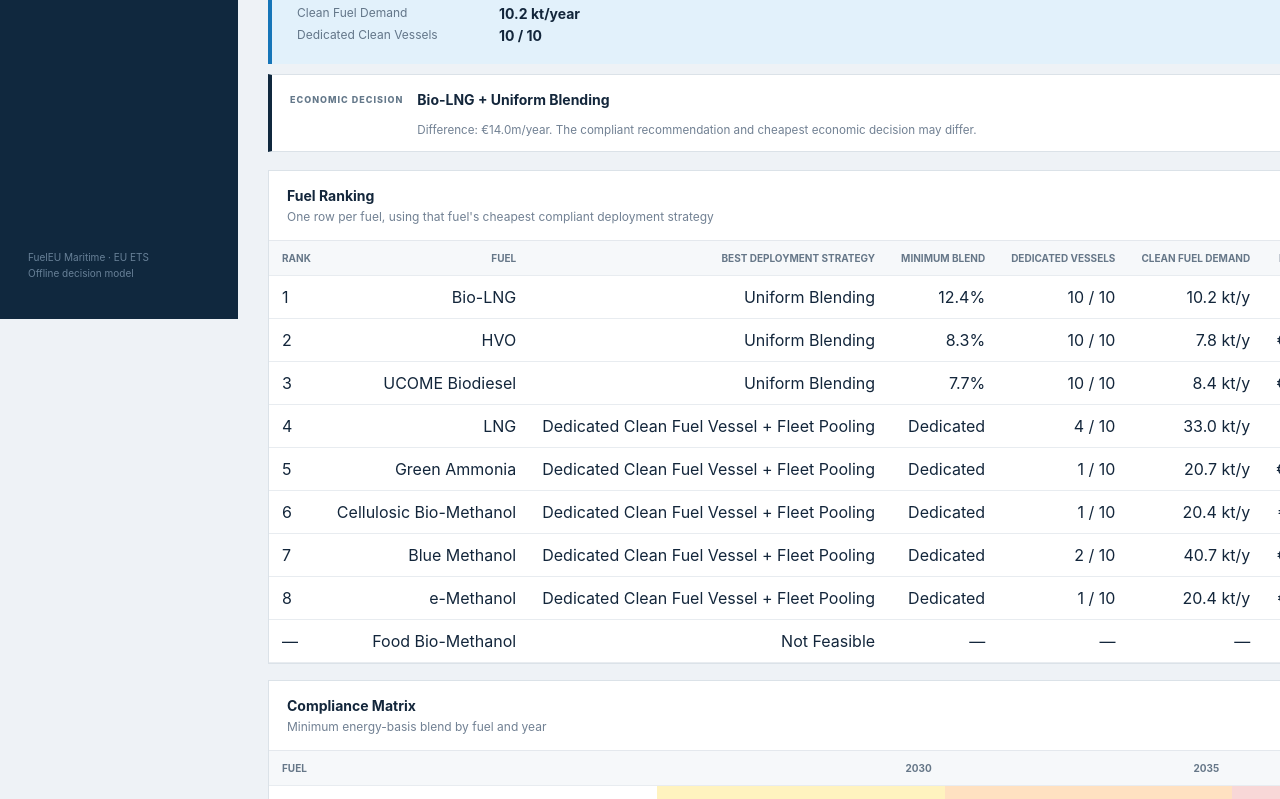
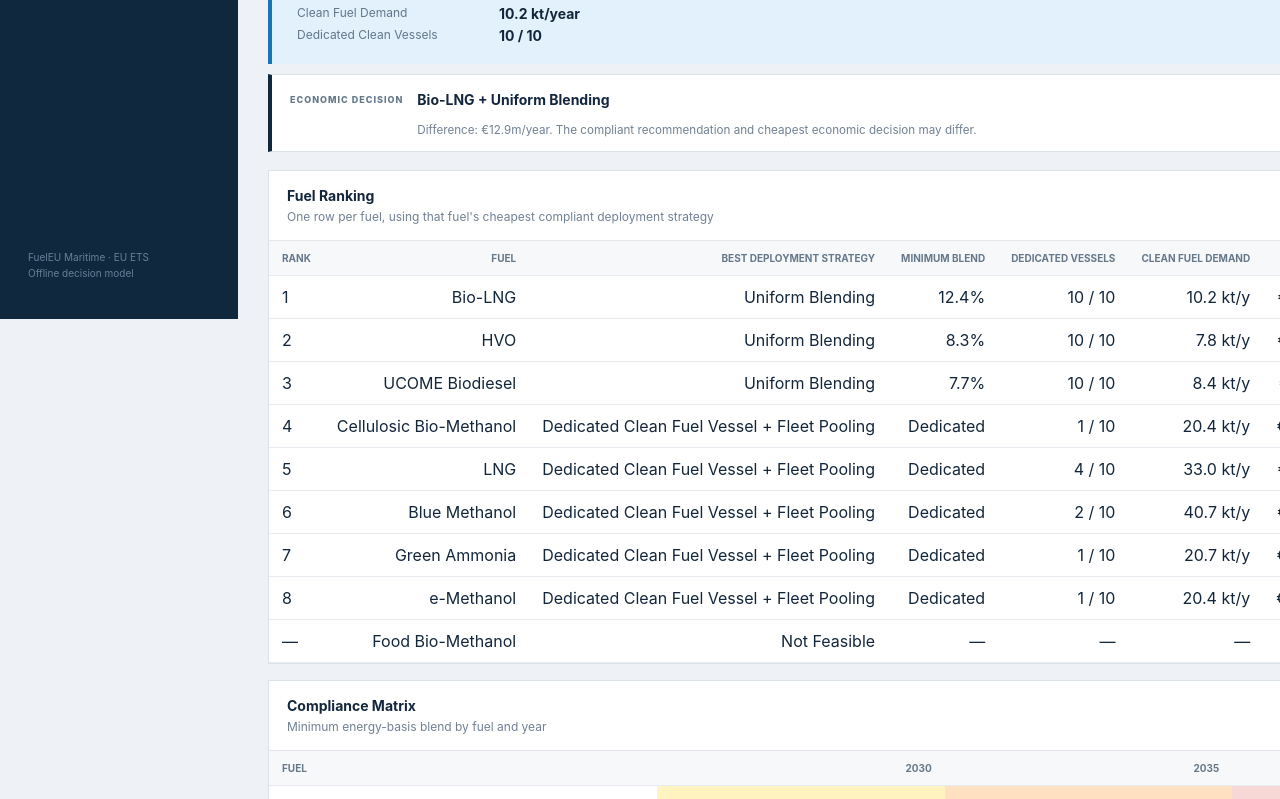
Before and after one commit to senaitest003-art/marine, a React (Vite) app: page / in a window 1280 px wide. Shown: the part 481-1280 px from the top of the page. Built offline with nearby package versions, Linux system fonts and the light colour scheme.

Commit message:
Rebase all marine fuel price assumptions on market and delivered-cost evidence

```diff
--- a/src/data.ts
+++ b/src/data.ts
@@ -7,15 +7,15 @@ const p=(values:[number,number,number,number],lcv:number,low=.8,high=1.2)=>{cons
 const cap=(low:number,base:number,high:number,newLow:number,newBase:number,newHigh:number,source:string,basis:string,confidence:'Low'|'Medium'|'High')=>({retrofitCapexUsd:{Low:low,Base:base,High:high},newbuildPremiumUsd:{Low:newLow,Base:newBase,High:newHigh},capexSource:source,capexBasis:basis,capexConfidence:confidence});
 export const settings:Settings={baseCI:91.16,reduction:rec(.06,.145,.31,.80),penaltyRate:2400,consecutiveNonCompliance:1,eurUsd:1.08,year:2030,scenario:'Base',eua:{Low:rec(70,80,95,120),Base:rec(100,120,150,200),High:rec(140,180,230,300)},rfNboIncentive:true,rfNboSubtarget:false,reward:2,rewardFrom:2025,rewardTo:2033,gwpCH4:28,gwpN2O:265,etsSurrender:1,capexMethod:'CRF',externalCreditAvailable:true,externalCreditPrice:1200,bankedSurplus:0,borrowedBalance:0,borrowingRepayment:1.1,otherComplianceCost:0,lngSlip:{'LNG Otto LP':.035,'LNG Otto medium speed':.025,'LNG diesel cycle':.006,'LNG high pressure dual fuel':.002,'User Defined':.02}};
 export const fuels:Fuel[]=[
- {id:'vlsfo',name:'VLSFO',lcv:40.5,ci:91.16,wtt:13.5,co2:3.114,ch4:0,n2o:0,slip:0,price:p([650,650,660,670],40.5),priceBasis:'USD/t',priceSource:'Market benchmark planning assumption',priceBasisNote:'Long-term commodity comparator; not a point forecast',priceConfidence:'Medium',...cap(0,0,0,0,0,0,'No conversion required','Conventional or drop-in fuel', 'High'),capex:0,economicLife:15,discountRate:.08,rfnbo:false,bio:false,food:false,eligible:true,maxSupply:1e9,maxBlend:1,minBlend:0,pilotShare:0,pilotFuel:'vlsfo'},
- {id:'lng',name:'LNG',lcv:49.1,ci:75,wtt:18.5,co2:2.75,ch4:0,n2o:0,slip:.035,price:p([720,700,690,680],49.1),priceBasis:'USD/t',priceSource:'Market benchmark planning assumption',priceBasisNote:'Commodity comparator without clean-fuel learning curve',priceConfidence:'Medium',...cap(10_000_000,15_000_000,25_000_000,8_000_000,12_000_000,18_000_000,'Public retrofit complexity and industry literature','Dual-fuel engine, cryogenic storage, FGSS, piping and safety; screening assumption', 'Low'),capex:8000000,economicLife:15,discountRate:.08,rfnbo:false,bio:false,food:false,eligible:true,maxSupply:1e9,maxBlend:1,minBlend:0,pilotShare:0,pilotFuel:'vlsfo'},
- {id:'cellulosic',name:'Cellulosic Bio-Methanol',lcv:19.9,ci:18,wtt:15,co2:0.08,ch4:0,n2o:0,slip:0,price:p([700,650,610,570],19.9),priceBasis:'USD/t',priceSource:'IRENA Renewable Methanol',priceBasisNote:'Residue feedstock scale-up planning assumption',priceConfidence:'Medium',...cap(7_000_000,10_500_000,15_000_000,4_000_000,5_600_000,8_000_000,'IMO/DNV methanol marine-fuel study; Stena project cross-check','24 MW Ro-Ro screening case; engine, equipment and shipyard scope', 'Medium'),capex:2000000,economicLife:15,discountRate:.08,rfnbo:false,bio:true,food:false,eligible:true,maxSupply:200000,maxBlend:1,minBlend:0,pilotShare:0,pilotFuel:'vlsfo'},
- {id:'foodBio',name:'Food Bio-Methanol',lcv:19.9,ci:45,wtt:35,co2:.2,ch4:0,n2o:0,slip:0,price:p([720,710,700,700],19.9,.9,1.25),priceBasis:'USD/t',priceSource:'Public biofuel cost ranges',priceBasisNote:'Feedstock scarcity and sustainability constraints',priceConfidence:'Low',...cap(7_000_000,10_500_000,15_000_000,4_000_000,5_600_000,8_000_000,'IMO/DNV methanol marine-fuel study; Stena project cross-check','24 MW Ro-Ro screening case; engine, equipment and shipyard scope', 'Medium'),capex:2000000,economicLife:15,discountRate:.08,rfnbo:false,bio:true,food:true,eligible:false,maxSupply:100000,maxBlend:1,minBlend:0,pilotShare:0,pilotFuel:'vlsfo'},
- {id:'eMethanol',name:'e-Methanol',lcv:19.9,ci:12,wtt:9,co2:.04,ch4:0,n2o:0,slip:0,price:priceDeck([1200,1000,850,650],[900,750,650,500],[1500,1300,1100,900],19.9),priceBasis:'USD/t',priceSource:'S&P Global Commodity Insights + IRENA + IEA',priceBasisNote:'Near-term market-anchored planning assumption; long-term technology learning, renewable-power decline and scale-up',priceConfidence:'Medium',...cap(7_000_000,10_500_000,15_000_000,4_000_000,5_600_000,8_000_000,'IMO/DNV methanol marine-fuel study; Stena project cross-check','24 MW Ro-Ro screening case; engine, equipment and shipyard scope', 'Medium'),capex:2000000,economicLife:15,discountRate:.08,rfnbo:true,bio:false,food:false,eligible:true,maxSupply:250000,maxBlend:1,minBlend:0,pilotShare:0,pilotFuel:'vlsfo'},
- {id:'ammonia',name:'Green Ammonia',lcv:18.6,ci:9,wtt:7,co2:0,ch4:0,n2o:.0001,slip:0,price:p([600,540,490,430],18.6),priceBasis:'USD/t',priceSource:'IEA low-carbon fuels + S&P Global cross-check',priceBasisNote:'Electrolyser, renewable power and scale improvement',priceConfidence:'Medium',...cap(15_000_000,20_000_000,30_000_000,12_000_000,16_000_000,25_000_000,'Public ammonia-fuel conversion scope','Engine, tanks, supply, ventilation, detection and toxic-release mitigation; planning assumption', 'Low'),capex:10000000,economicLife:15,discountRate:.08,rfnbo:true,bio:false,food:false,eligible:true,maxSupply:250000,maxBlend:1,minBlend:0,pilotShare:.05,pilotFuel:'vlsfo'},
- {id:'blueMethanol',name:'Blue Methanol',lcv:19.9,ci:48,wtt:40,co2:.15,ch4:0,n2o:0,slip:0,price:p([650,620,590,560],19.9),priceBasis:'USD/t',priceSource:'Public CCS and natural-gas pathway ranges',priceBasisNote:'Lower learning rate than renewable e-fuels',priceConfidence:'Low',...cap(7_000_000,10_500_000,15_000_000,4_000_000,5_600_000,8_000_000,'IMO/DNV methanol marine-fuel study; Stena project cross-check','24 MW Ro-Ro screening case; engine, equipment and shipyard scope', 'Medium'),capex:2000000,economicLife:15,discountRate:.08,rfnbo:false,bio:false,food:false,eligible:true,maxSupply:180000,maxBlend:1,minBlend:0,pilotShare:0,pilotFuel:'vlsfo',blue:{upstream:12,production:55,capture:.9,residual:5.5,leakage:3,transport:2,advanced:false}},
- {id:'ucome',name:'UCOME Biodiesel',lcv:37.2,ci:20,wtt:18,co2:.05,ch4:0,n2o:0,slip:0,price:p([1250,1200,1150,1100],37.2,.85,1.2),priceBasis:'USD/t',priceSource:'Placeholder public-source planning assumption',priceBasisNote:'User-editable waste-oil drop-in pathway',priceConfidence:'Low',...cap(0,0,0,0,0,0,'No conversion required','Conventional or drop-in fuel', 'High'),capex:0,economicLife:15,discountRate:.08,rfnbo:false,bio:true,food:false,eligible:true,maxSupply:200000,maxBlend:1,minBlend:0,pilotShare:0,pilotFuel:'vlsfo'},
- {id:'hvo',name:'HVO',lcv:43,ci:25,wtt:22,co2:.05,ch4:0,n2o:0,slip:0,price:p([1400,1320,1250,1180],43,.85,1.2),priceBasis:'USD/t',priceSource:'Placeholder public-source planning assumption',priceBasisNote:'User-editable renewable diesel drop-in pathway',priceConfidence:'Low',...cap(0,0,0,0,0,0,'No conversion required','Conventional or drop-in fuel', 'High'),capex:0,economicLife:15,discountRate:.08,rfnbo:false,bio:true,food:false,eligible:true,maxSupply:200000,maxBlend:1,minBlend:0,pilotShare:0,pilotFuel:'vlsfo'},
- {id:'bioLng',name:'Bio-LNG',lcv:49.1,ci:30,wtt:20,co2:.1,ch4:0,n2o:0,slip:.005,price:p([1100,1020,950,880],49.1,.85,1.2),priceBasis:'USD/t',priceSource:'Placeholder public-source planning assumption',priceBasisNote:'User-editable biomethane pathway',priceConfidence:'Low',...cap(0,0,0,0,0,0,'No conversion required','Conventional or drop-in fuel', 'High'),capex:0,economicLife:15,discountRate:.08,rfnbo:false,bio:true,food:false,eligible:true,maxSupply:200000,maxBlend:1,minBlend:0,pilotShare:0,pilotFuel:'vlsfo'}
+ {id:'vlsfo',name:'VLSFO',lcv:40.5,ci:91.16,wtt:13.5,co2:3.114,ch4:0,n2o:0,slip:0,price:priceDeck([550,575,600,625],[450,475,500,525],[700,725,750,775],40.5),priceBasis:'USD/t',priceType:'Market Anchor + Planning Assumption',priceSource:'S&P Global Commodity Insights / Platts marine bunker market',priceBasisNote:'Indicative delivered marine-fuel procurement price; 2026 Rotterdam VLSFO public anchor approximately USD 450–500/t; commodity uncertainty, no technology-learning decline',priceConfidence:'Medium',...cap(0,0,0,0,0,0,'No conversion required','Conventional or drop-in fuel', 'High'),capex:0,economicLife:15,discountRate:.08,rfnbo:false,bio:false,food:false,eligible:true,maxSupply:1e9,maxBlend:1,minBlend:0,pilotShare:0,pilotFuel:'vlsfo'},
+ {id:'lng',name:'LNG',lcv:49.1,ci:75,wtt:18.5,co2:2.75,ch4:0,n2o:0,slip:.035,price:priceDeck([750,725,700,700],[600,600,600,600],[950,900,850,850],49.1),priceBasis:'USD/t',priceType:'Market Anchor + Planning Assumption',priceSource:'S&P Global Commodity Insights / Platts LNG bunker Rotterdam',priceBasisNote:'Indicative delivered marine-fuel procurement price; approximately USD 772/t 2026 Rotterdam anchor with moderate commodity normalization, not technology learning',priceConfidence:'Medium',...cap(10_000_000,15_000_000,25_000_000,8_000_000,12_000_000,18_000_000,'Public retrofit complexity and industry literature','Dual-fuel engine, cryogenic storage, FGSS, piping and safety; screening assumption', 'Low'),capex:8000000,economicLife:15,discountRate:.08,rfnbo:false,bio:false,food:false,eligible:true,maxSupply:1e9,maxBlend:1,minBlend:0,pilotShare:0,pilotFuel:'vlsfo'},
+ {id:'cellulosic',name:'Cellulosic Bio-Methanol',lcv:19.9,ci:18,wtt:15,co2:0.08,ch4:0,n2o:0,slip:0,price:priceDeck([750,700,650,600],[600,550,500,450],[950,900,850,800],19.9),priceBasis:'USD/t',priceType:'Production-cost-based Delivered Planning Assumption',priceSource:'IRENA Innovation Outlook: Renewable Methanol',priceBasisNote:'IRENA production-cost ranges adjusted for feedstock aggregation, transport, storage, terminal, bunkering, certification and early-market liquidity',priceConfidence:'Medium-Low',...cap(7_000_000,10_500_000,15_000_000,4_000_000,5_600_000,8_000_000,'IMO/DNV methanol marine-fuel study; Stena project cross-check','24 MW Ro-Ro screening case; engine, equipment and shipyard scope', 'Medium'),capex:2000000,economicLife:15,discountRate:.08,rfnbo:false,bio:true,food:false,eligible:true,maxSupply:200000,maxBlend:1,minBlend:0,pilotShare:0,pilotFuel:'vlsfo'},
+ {id:'foodBio',name:'Food Bio-Methanol',lcv:19.9,ci:45,wtt:35,co2:.2,ch4:0,n2o:0,slip:0,price:priceDeck([850,825,800,800],[700,675,650,650],[1050,1025,1000,1000],19.9),priceBasis:'USD/t',priceType:'Proxy Assumption',priceSource:'Proxy delivered-fuel planning assumption; no liquid marine benchmark',priceBasisNote:'Limited decline due to feedstock competition, food/feed sustainability restrictions, land-use constraints and limited scale; eligibility remains separate',priceConfidence:'Low',...cap(7_000_000,10_500_000,15_000_000,4_000_000,5_600_000,8_000_000,'IMO/DNV methanol marine-fuel study; Stena project cross-check','24 MW Ro-Ro screening case; engine, equipment and shipyard scope', 'Medium'),capex:2000000,economicLife:15,discountRate:.08,rfnbo:false,bio:true,food:true,eligible:false,maxSupply:100000,maxBlend:1,minBlend:0,pilotShare:0,pilotFuel:'vlsfo'},
+ {id:'eMethanol',name:'e-Methanol',lcv:19.9,ci:12,wtt:9,co2:.04,ch4:0,n2o:0,slip:0,price:priceDeck([1200,1000,850,650],[900,750,650,500],[1600,1400,1200,900],19.9),priceBasis:'USD/t',priceType:'Market Anchor + Long-term Learning Assumption',priceSource:'S&P Global Commodity Insights + IRENA Renewable Methanol + IEA',priceBasisNote:'Delivered marine-fuel planning assumption anchored to low-carbon methanol assessments; long-term power, electrolyser, CO₂ sourcing, utilisation and scale improvements',priceConfidence:'Medium',...cap(7_000_000,10_500_000,15_000_000,4_000_000,5_600_000,8_000_000,'IMO/DNV methanol marine-fuel study; Stena project cross-check','24 MW Ro-Ro screening case; engine, equipment and shipyard scope', 'Medium'),capex:2000000,economicLife:15,discountRate:.08,rfnbo:true,bio:false,food:false,eligible:true,maxSupply:250000,maxBlend:1,minBlend:0,pilotShare:0,pilotFuel:'vlsfo'},
+ {id:'ammonia',name:'Green Ammonia',lcv:18.6,ci:9,wtt:7,co2:0,ch4:0,n2o:.0001,slip:0,price:priceDeck([950,850,750,650],[700,650,575,500],[1250,1100,950,800],18.6),priceBasis:'USD/t',priceType:'Production-cost + Market Anchor Planning Assumption',priceSource:'IEA + S&P Global Commodity Insights + IRENA renewable-ammonia analysis',priceBasisNote:'Production-cost evidence adjusted to delivered marine price for transport, storage, bunkering, certification, scarcity and supplier margin; 2026 conventional NWE anchor USD 750–905/t',priceConfidence:'Medium-Low',...cap(15_000_000,20_000_000,30_000_000,12_000_000,16_000_000,25_000_000,'Public ammonia-fuel conversion scope','Engine, tanks, supply, ventilation, detection and toxic-release mitigation; planning assumption', 'Low'),capex:10000000,economicLife:15,discountRate:.08,rfnbo:true,bio:false,food:false,eligible:true,maxSupply:250000,maxBlend:1,minBlend:0,pilotShare:.05,pilotFuel:'vlsfo'},
+ {id:'blueMethanol',name:'Blue Methanol',lcv:19.9,ci:48,wtt:40,co2:.15,ch4:0,n2o:0,slip:0,price:priceDeck([650,625,600,575],[500,475,450,425],[850,825,800,750],19.9),priceBasis:'USD/t',priceType:'Proxy / CCUS-based Planning Assumption',priceSource:'IEA natural-gas + CCUS methanol analysis',priceBasisNote:'Proxy delivered-price assumption linked to natural gas, CCS, CO₂ transport/storage, methane leakage and carbon certification; no liquid marine benchmark',priceConfidence:'Low',...cap(7_000_000,10_500_000,15_000_000,4_000_000,5_600_000,8_000_000,'IMO/DNV methanol marine-fuel study; Stena project cross-check','24 MW Ro-Ro screening case; engine, equipment and shipyard scope', 'Medium'),capex:2000000,economicLife:15,discountRate:.08,rfnbo:false,bio:false,food:false,eligible:true,maxSupply:180000,maxBlend:1,minBlend:0,pilotShare:0,pilotFuel:'vlsfo',blue:{upstream:12,production:55,capture:.9,residual:5.5,leakage:3,transport:2,advanced:false}},
+ {id:'ucome',name:'UCOME Biodiesel',lcv:37.2,ci:20,wtt:18,co2:.05,ch4:0,n2o:0,slip:0,price:p([1250,1200,1150,1100],37.2,.85,1.2),priceBasis:'USD/t',priceType:'Delivered-fuel Planning Assumption',priceSource:'Placeholder public-source planning assumption',priceBasisNote:'User-editable waste-oil drop-in pathway',priceConfidence:'Low',...cap(0,0,0,0,0,0,'No conversion required','Conventional or drop-in fuel', 'High'),capex:0,economicLife:15,discountRate:.08,rfnbo:false,bio:true,food:false,eligible:true,maxSupply:200000,maxBlend:1,minBlend:0,pilotShare:0,pilotFuel:'vlsfo'},
+ {id:'hvo',name:'HVO',lcv:43,ci:25,wtt:22,co2:.05,ch4:0,n2o:0,slip:0,price:p([1400,1320,1250,1180],43,.85,1.2),priceBasis:'USD/t',priceType:'Delivered-fuel Planning Assumption',priceSource:'Placeholder public-source planning assumption',priceBasisNote:'User-editable renewable diesel drop-in pathway',priceConfidence:'Low',...cap(0,0,0,0,0,0,'No conversion required','Conventional or drop-in fuel', 'High'),capex:0,economicLife:15,discountRate:.08,rfnbo:false,bio:true,food:false,eligible:true,maxSupply:200000,maxBlend:1,minBlend:0,pilotShare:0,pilotFuel:'vlsfo'},
+ {id:'bioLng',name:'Bio-LNG',lcv:49.1,ci:30,wtt:20,co2:.1,ch4:0,n2o:0,slip:.005,price:p([1100,1020,950,880],49.1,.85,1.2),priceBasis:'USD/t',priceType:'Delivered-fuel Planning Assumption',priceSource:'Placeholder public-source planning assumption',priceBasisNote:'User-editable biomethane pathway',priceConfidence:'Low',...cap(0,0,0,0,0,0,'No conversion required','Conventional or drop-in fuel', 'High'),capex:0,economicLife:15,discountRate:.08,rfnbo:false,bio:true,food:false,eligible:true,maxSupply:200000,maxBlend:1,minBlend:0,pilotShare:0,pilotFuel:'vlsfo'}
 ];
 export const makeVessels=(n=10):Vessel[]=>(Array.from({length:n},(_,i)=>({id:crypto.randomUUID(),name:`Vessel ${i+1}`,energyGJ:405000,route:'Intra-EU',etsScope:1,fuelEUScope:1,engine:'LNG Otto LP',compatible:fuels.map(f=>f.id),convertedFuels:['vlsfo','ucome','hvo','bioLng'],conversionMode:'Existing Vessel Retrofit',ready:true,maxBlend:1,mix:{vlsfo:1}})));
--- a/src/scenarioStorage.ts
+++ b/src/scenarioStorage.ts
@@ -1,13 +1,14 @@
 import {fuels as initialFuels,settings as initialSettings} from './data';
 import {Fuel,Settings,Vessel} from './types';
 
-export const CURRENT_SCHEMA_VERSION=4;
+export const CURRENT_SCHEMA_VERSION=5;
 export interface ScenarioData{version:number;settings:Settings;fuels:Fuel[];fleet:Vessel[]}
 
 const mergeFuel=(saved:Partial<Fuel>,fallback:Fuel,resetPrice:boolean):Fuel=>{
  const price=resetPrice?structuredClone(fallback.price):{...fallback.price,...saved.price,low:{...fallback.price.low,...saved.price?.low},high:{...fallback.price.high,...saved.price?.high}};
- return{...fallback,...saved,price,priceBasis:resetPrice?fallback.priceBasis:saved.priceBasis||fallback.priceBasis,priceSource:resetPrice?fallback.priceSource:saved.priceSource||fallback.priceSource,priceBasisNote:resetPrice?fallback.priceBasisNote:saved.priceBasisNote||fallback.priceBasisNote,priceConfidence:resetPrice?fallback.priceConfidence:saved.priceConfidence||fallback.priceConfidence};
+ return{...fallback,...saved,price,priceBasis:resetPrice?fallback.priceBasis:saved.priceBasis||fallback.priceBasis,priceType:resetPrice?fallback.priceType:saved.priceType||fallback.priceType,priceSource:resetPrice?fallback.priceSource:saved.priceSource||fallback.priceSource,priceBasisNote:resetPrice?fallback.priceBasisNote:saved.priceBasisNote||fallback.priceBasisNote,priceConfidence:resetPrice?fallback.priceConfidence:saved.priceConfidence||fallback.priceConfidence};
 };
-export const mergeCurrentFuelDefaults=(saved:Partial<Fuel>[]|undefined,resetPrice=false,legacyEMethanol=false):Fuel[]=>initialFuels.map((fallback,index)=>mergeFuel(saved?.find(f=>f.id===fallback.id)||saved?.[index]||{},fallback,resetPrice||(legacyEMethanol&&fallback.id==='eMethanol')));
+const rebasedFuelIds:Fuel['id'][]=['vlsfo','lng','cellulosic','foodBio','eMethanol','ammonia','blueMethanol'];
+export const mergeCurrentFuelDefaults=(saved:Partial<Fuel>[]|undefined,resetPrice=false,legacyDeck=false):Fuel[]=>initialFuels.map((fallback,index)=>mergeFuel(saved?.find(f=>f.id===fallback.id)||saved?.[index]||{},fallback,resetPrice||(legacyDeck&&rebasedFuelIds.includes(fallback.id))));
 export const migrateScenario=(raw:unknown):ScenarioData|null=>{if(!raw||typeof raw!=='object')return null;const saved=raw as Partial<ScenarioData>;if(!saved.settings||!saved.fleet)return null;const legacy=(saved.version??0)<CURRENT_SCHEMA_VERSION;return{version:CURRENT_SCHEMA_VERSION,settings:{...structuredClone(initialSettings),...saved.settings,lngSlip:{...initialSettings.lngSlip,...saved.settings.lngSlip}},fuels:mergeCurrentFuelDefaults(saved.fuels,false,legacy),fleet:saved.fleet.map(v=>({...v,convertedFuels:v.convertedFuels||['vlsfo','ucome','hvo','bioLng'],conversionMode:v.conversionMode||'Existing Vessel Retrofit'}))}};
 export const scenarioPayload=(settings:Settings,fuels:Fuel[],fleet:Vessel[]):ScenarioData=>({version:CURRENT_SCHEMA_VERSION,settings,fuels,fleet});
--- a/src/types.ts
+++ b/src/types.ts
@@ -8,7 +8,7 @@ export type ConversionMode='Existing Vessel Retrofit'|'Newbuild / Replacement'|'
 export type ScenarioValues={Low:number;Base:number;High:number};
 export interface PriceSeries{eurT:Record<Year,number>;usdT:Record<Year,number>;eurGJ:Record<Year,number>}
 export interface Prices extends PriceSeries{low:PriceSeries;high:PriceSeries}
-export interface Fuel {id:FuelId;name:string;lcv:number;ci:number;wtt:number;co2:number;ch4:number;n2o:number;slip:number;price:Prices;priceBasis:FuelPriceBasis;priceSource:string;priceBasisNote:string;priceConfidence:'Low'|'Medium'|'High';rfnbo:boolean;bio:boolean;food:boolean;eligible:boolean;maxSupply:number;maxBlend:number;minBlend:number;pilotShare:number;pilotFuel:FuelId;capex:number;retrofitCapexUsd:ScenarioValues;newbuildPremiumUsd:ScenarioValues;capexSource:string;capexBasis:string;capexConfidence:'Low'|'Medium'|'High';economicLife:number;discountRate:number;blue?:{upstream:number;production:number;capture:number;residual:number;leakage:number;transport:number;advanced:boolean}}
+export interface Fuel {id:FuelId;name:string;lcv:number;ci:number;wtt:number;co2:number;ch4:number;n2o:number;slip:number;price:Prices;priceBasis:FuelPriceBasis;priceType:string;priceSource:string;priceBasisNote:string;priceConfidence:'Low'|'Medium-Low'|'Medium'|'High';rfnbo:boolean;bio:boolean;food:boolean;eligible:boolean;maxSupply:number;maxBlend:number;minBlend:number;pilotShare:number;pilotFuel:FuelId;capex:number;retrofitCapexUsd:ScenarioValues;newbuildPremiumUsd:ScenarioValues;capexSource:string;capexBasis:string;capexConfidence:'Low'|'Medium'|'High';economicLife:number;discountRate:number;blue?:{upstream:number;production:number;capture:number;residual:number;leakage:number;transport:number;advanced:boolean}}
 export interface Vessel{id:string;name:string;energyGJ:number;route:string;etsScope:number;fuelEUScope:number;engine:EngineType;compatible:FuelId[];convertedFuels:FuelId[];conversionMode:ConversionMode;ready:boolean;maxBlend:number;mix:Partial<Record<FuelId,number>>}
 export interface Settings{baseCI:number;reduction:Record<Year,number>;penaltyRate:number;consecutiveNonCompliance:number;eurUsd:number;year:Year;scenario:'Low'|'Base'|'High';eua:Record<'Low'|'Base'|'High',Record<Year,number>>;rfNboIncentive:boolean;rfNboSubtarget:boolean;reward:number;rewardFrom:number;rewardTo:number;gwpCH4:number;gwpN2O:number;etsSurrender:number;lngSlip:Record<EngineType,number>;capexMethod:'CRF'|'Straight-line';externalCreditAvailable:boolean;externalCreditPrice:number;bankedSurplus:number;borrowedBalance:number;borrowingRepayment:number;otherComplianceCost:number}
 export interface CostResult{fuel:number;ets:number;penalty:number;capex:number;externalCredit:number;other:number;total:number;balance:number;actualCI:number;emissions:number}
```
Also changed, not shown: src/main.tsx (+2 -2 lines), src/style.css, 1 other file (tests, documents, lock files or other folders).
